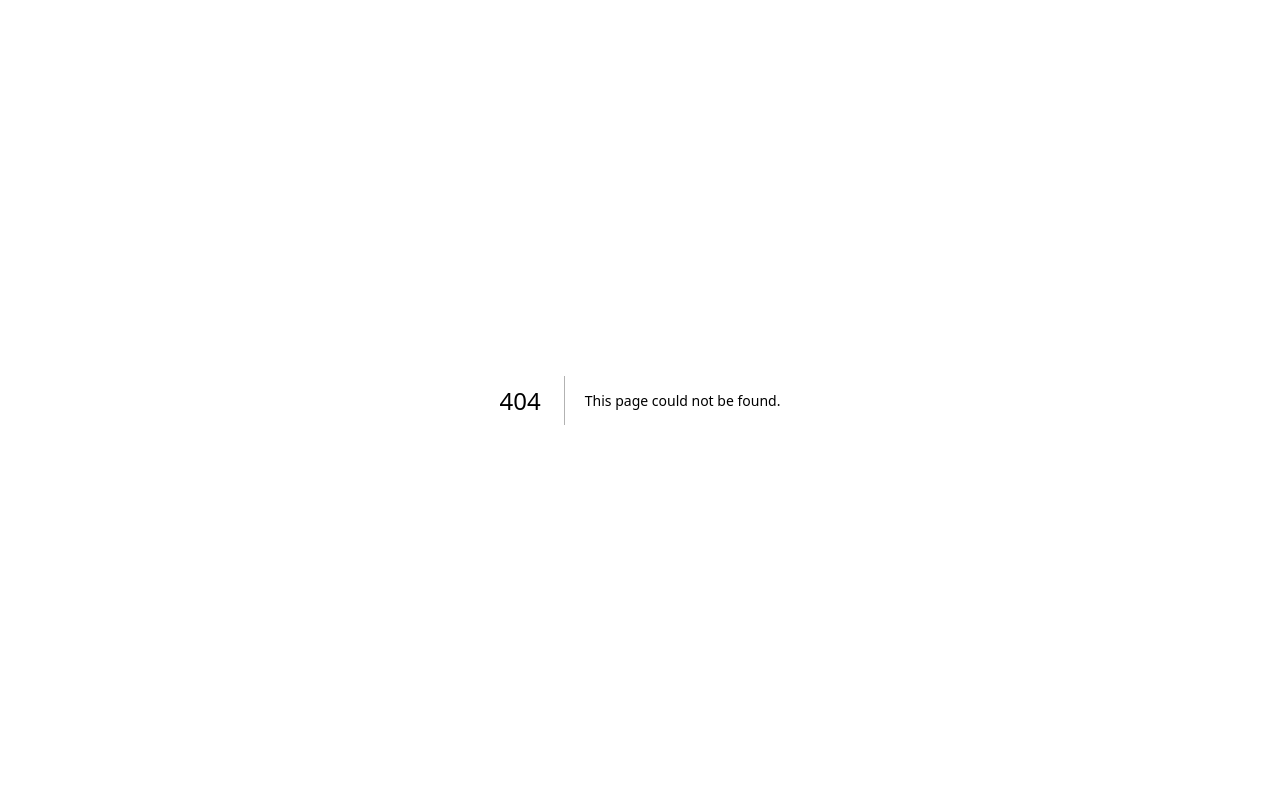
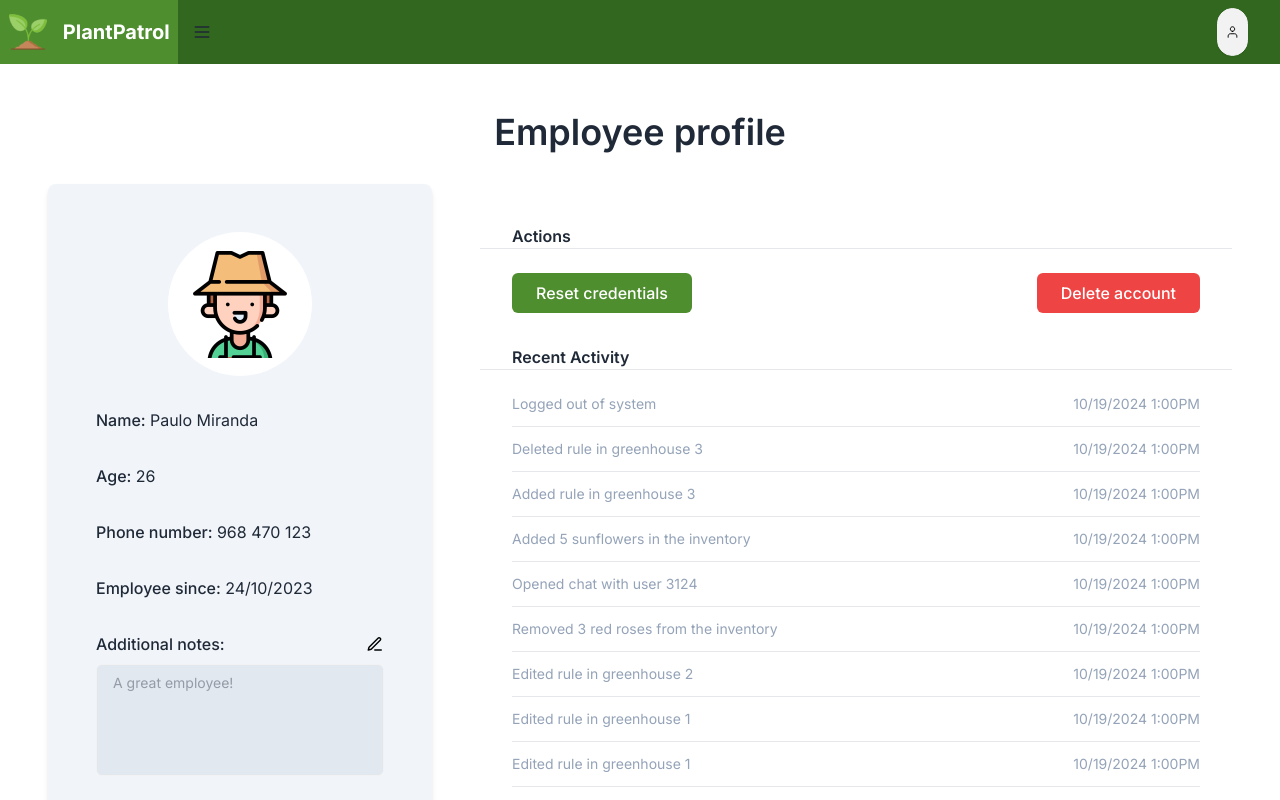
Before and after one commit to davidffa/PlantPatrol, a Next.js app in the folder web/: page /employees/1 in a window 1280 px wide. Before the commit this address had no page. Shown: the top 800 px of the page. Built offline with nearby package versions, Linux system fonts and the light colour scheme.

Commit message:
Add manage employee page

```diff
--- /dev/null
+++ b/web/src/app/employees/[id]/page.tsx
@@ -0,0 +1,165 @@
+"use client"
+
+import { Fragment, useState } from "react";
+import Image from "next/image";
+import { useRouter } from "next/navigation";
+import { Navbar } from "@/components/Navbar";
+import { activities } from "@/utils/recent-activities";
+
+import Swal from "sweetalert2";
+
+type Props = {
+  params: { id: string }
+}
+
+
+export default function ManageEmployee({ params }: Props) {
+  const { id } = params;
+  const router = useRouter();
+
+  const [notesEnabled, setNotesEnabled] = useState(false);
+  const [notes, setNotes] = useState("A great employee!");
+
+  function handleSaveEmployeeNotes() {
+    setNotesEnabled(false);
+
+    console.log(`Save notes ${notes}`);
+  }
+
+  async function handleResetCredentials() {
+    const result = await Swal.fire({
+      title: "Reset employee credentials?",
+      showConfirmButton: true,
+      showCancelButton: true,
+      confirmButtonText: "Confirm",
+      confirmButtonColor: "green"
+    });
+
+    if (result.isConfirmed) {
+      console.log(`Resetting credentials of employee id ${id}`);
+
+      Swal.fire({
+        icon: "success",
+        title: "Success",
+        text: "Employee's credentials copied to clipboard!"
+      });
+
+      await navigator.clipboard.writeText("Username: test123 ; Password: pass")
+    }
+  }
+
+  async function handleDeleteAccount() {
+    const result = await Swal.fire({
+      title: "Delete employee account?",
+      showConfirmButton: true,
+      showCancelButton: true,
+      confirmButtonText: "Confirm",
+      confirmButtonColor: "red"
+    });
+
+    if (result.isConfirmed) {
+      Swal.fire({
+        icon: "success",
+        title: "Success",
+        text: "Employee deleted!"
+      }).then(() => router.push("/employees"));
+    }
+  }
+
+  return (
+    <>
+      <Navbar />
+
+      <div className="p-12">
+        <h1 className="text-center font-alt font-semibold text-4xl">Employee profile</h1>
+
+        <div className="flex mt-8 gap-12">
+          <div>
+            <div className="flex flex-col gap-8 items-center bg-slate-100 p-12 rounded-lg shadow-md">
+              <div className="rounded-full bg-white overflow-hidden h-36 w-36 flex items-center justify-center">
+                <Image
+                  src="/employee.png"
+                  height={128}
+                  width={128}
+                  alt="An employee"
+                />
+              </div>
+              <div className="flex flex-col gap-8 justify-start">
+                <span className="font-medium">Name: <span className="font-normal">Paulo Miranda</span></span>
+                <span className="font-medium">Age: <span className="font-normal">26</span></span>
+                <span className="font-medium">Phone number: <span className="font-normal">968 470 123</span></span>
+                <span className="font-medium">Employee since: <span className="font-normal">24/10/2023</span></span>
+                <div className="flex flex-col gap-2">
+                  <div className="flex justify-between items-center">
+                    <span className="font-medium">Additional notes:</span>
+
+                    {
+                      notesEnabled ?
+                        (
+                          <Image
+                            className="cursor-pointer"
+                            src="/save.svg"
+                            width={18}
+                            height={18}
+                            alt="pencil"
+                            onClick={handleSaveEmployeeNotes}
+                          />
+                        ) : (
+
+                          <Image
+                            className="cursor-pointer"
+                            src="/edit-3.svg"
+                            width={18}
+                            height={18}
+                            alt="pencil"
+                            onClick={() => setNotesEnabled(!notesEnabled)}
+                          />
+                        )
+                    }
+                  </div>
+
+                  <textarea className="textarea w-72 h-28 px-4 py-1 rounded-md resize-none disabled:bg-slate-200" value={notes} onChange={(e) => setNotes(e.target.value)} disabled={!notesEnabled} />
+                </div>
+              </div>
+            </div>
+          </div>
+
+          <div className="flex flex-col w-full pt-10">
+            <div>
+              <h3 className="font-semibold ml-8">Actions</h3>
+              <hr />
+
+              <div className="flex justify-between mt-6 px-8">
+                <button className="rounded-md bg-green font-medium text-white px-6 py-2 hover:bg-dark-green hover:duration-200" onClick={handleResetCredentials}>
+                  Reset credentials
+                </button>
+                <button className="rounded-md bg-red-500 font-medium text-white px-6 py-2 hover:bg-red-700 hover:duration-200" onClick={handleDeleteAccount}>
+                  Delete account
+                </button>
+              </div>
+            </div>
+
+            <div className="mt-8 flex flex-col">
+              <h3 className="font-semibold ml-8">Recent Activity</h3>
+              <hr />
+
+              <div className="flex flex-col justify-center mt-6 px-8 gap-3">
+                {
+                  activities.map((data, idx) => (
+                    <Fragment key={idx}>
+                      <div className="w-full flex justify-between items-center">
+                        <span className="text-slate-400 text-sm">{data.description}</span>
+                        <span className="text-slate-400 text-sm">{data.date.toLocaleDateString()} 1:00PM</span>
+                      </div>
+                      <hr />
+                    </Fragment>
+                  ))
+                }
+              </div>
+            </div>
+          </div>
+        </div>
+      </div>
+    </>
+  )
+}
--- a/web/src/app/employees/page.tsx
+++ b/web/src/app/employees/page.tsx
@@ -24,9 +24,9 @@ export default function Employees() {
       </div>
 
       <div className="p-16 overflow-y-scroll flex flex-col gap-8">
-        <EmployeeCard name="Paulo Miranda" imageUrl="/employee.png" age={26} />
-        <EmployeeCard name="Joaquim Costa" imageUrl="/employee.png" age={56} />
-        <EmployeeCard name="Rosa Marques" imageUrl="/employee-girl.png" age={41} />
+        <EmployeeCard id="1" name="Paulo Miranda" imageUrl="/employee.png" age={26} />
+        <EmployeeCard id="2" name="Joaquim Costa" imageUrl="/employee.png" age={56} />
+        <EmployeeCard id="3" name="Rosa Marques" imageUrl="/employee-girl.png" age={41} />
       </div>
     </>
   )
--- a/web/src/components/EmployeeCard.tsx
+++ b/web/src/components/EmployeeCard.tsx
@@ -1,12 +1,14 @@
 import Image from "next/image";
+import Link from "next/link";
 
 type Props = {
+  id: string;
   name: string;
   imageUrl: string;
   age: number;
 }
 
-export function EmployeeCard({ name, imageUrl, age }: Props) {
+export function EmployeeCard({ id, name, imageUrl, age }: Props) {
   return (
     <div className="flex justify-between w-full bg-slate-100 py-5 px-10 rounded-lg shadow-md">
       <div className="flex gap-6 items-center">
@@ -23,9 +25,11 @@ export function EmployeeCard({ name, imageUrl, age }: Props) {
           <p className="text-xl">Age: {age}</p>
         </div>
       </div>
-      <button className="rounded-lg bg-dark-green text-white font-semibold text-lg my-auto p-6">
-        Manage Account
-      </button>
+      <Link href={`/employees/${id}`} className="rounded-lg my-auto">
+        <button className="rounded-lg bg-dark-green text-white font-semibold text-lg p-6">
+          Manage Account
+        </button>
+      </Link>
     </div>
   )
 }
--- /dev/null
+++ b/web/src/utils/recent-activities.ts
@@ -0,0 +1,75 @@
+// Temporary dummy data
+export const activities = [
+  {
+    description: "Logged out of system",
+    date: new Date()
+  },
+  {
+    description: "Deleted rule in greenhouse 3",
+    date: new Date()
+  },
+  {
+    description: "Added rule in greenhouse 3",
+    date: new Date()
+  },
+  {
+    description: "Added 5 sunflowers in the inventory",
+    date: new Date()
+  },
+  {
+    description: "Opened chat with user 3124",
+    date: new Date()
+  },
+  {
+    description: "Removed 3 red roses from the inventory",
+    date: new Date()
+  },
+  {
+    description: "Edited rule in greenhouse 2",
+    date: new Date()
+  },
+  {
+    description: "Edited rule in greenhouse 1",
+    date: new Date()
+  },
+  {
+    description: "Edited rule in greenhouse 1",
+    date: new Date()
+  },
+  {
+    description: "Edited rule in greenhouse 1",
+    date: new Date()
+  },
+  {
+    description: "Edited rule in greenhouse 1",
+    date: new Date()
+  },
+  {
+    description: "Edited rule in greenhouse 1",
+    date: new Date()
+  },
+  {
+    description: "Edited rule in greenhouse 1",
+    date: new Date()
+  },
+  {
+    description: "Edited rule in greenhouse 1",
+    date: new Date()
+  },
+  {
+    description: "Edited rule in greenhouse 1",
+    date: new Date()
+  },
+  {
+    description: "Edited rule in greenhouse 1",
+    date: new Date()
+  },
+  {
+    description: "Edited rule in greenhouse 1",
+    date: new Date()
+  },
+  {
+    description: "Edited rule in greenhouse 1",
+    date: new Date()
+  },
+];
```
Also changed, not shown: web/public/edit-3.svg (added), web/public/save.svg (added).
